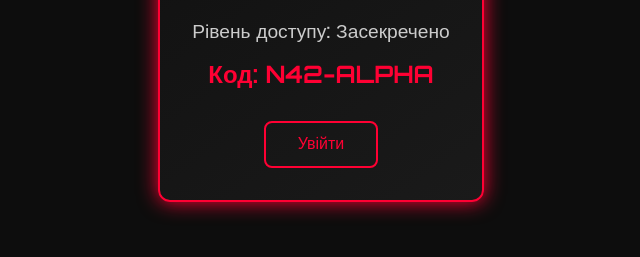
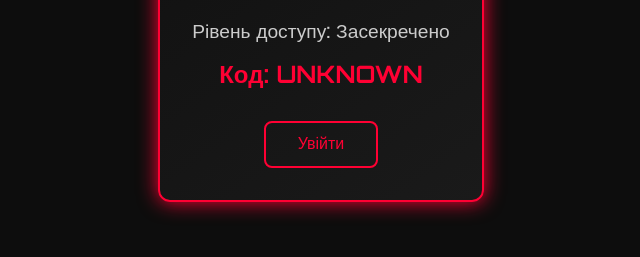
Before and after one commit to coocomoco61-boop/QUNTUM-NEST, a plain HTML site: page index/index.html in a window 1280 px wide. Shown: the part 381-638 px from the top of the page, without its empty margins (319-959 px from the left). Drawn offline with Linux system fonts and the light colour scheme.

Commit message:
Update index.html

```diff
--- a/index/index.html
+++ b/index/index.html
@@ -116,7 +116,7 @@
   <div class="access-card">
     <h1>Nest 42</h1>
     <div class="access-level">Рівень доступу: Засекречено</div>
-    <div class="code">Код: N42-ALPHA</div>
+    <div class="code">Код: UNKNOWN</div>
     <button class="enter-btn" onclick="showPassword()">Увійти</button>
 
     <div class="password-field" id="passwordField">
```
